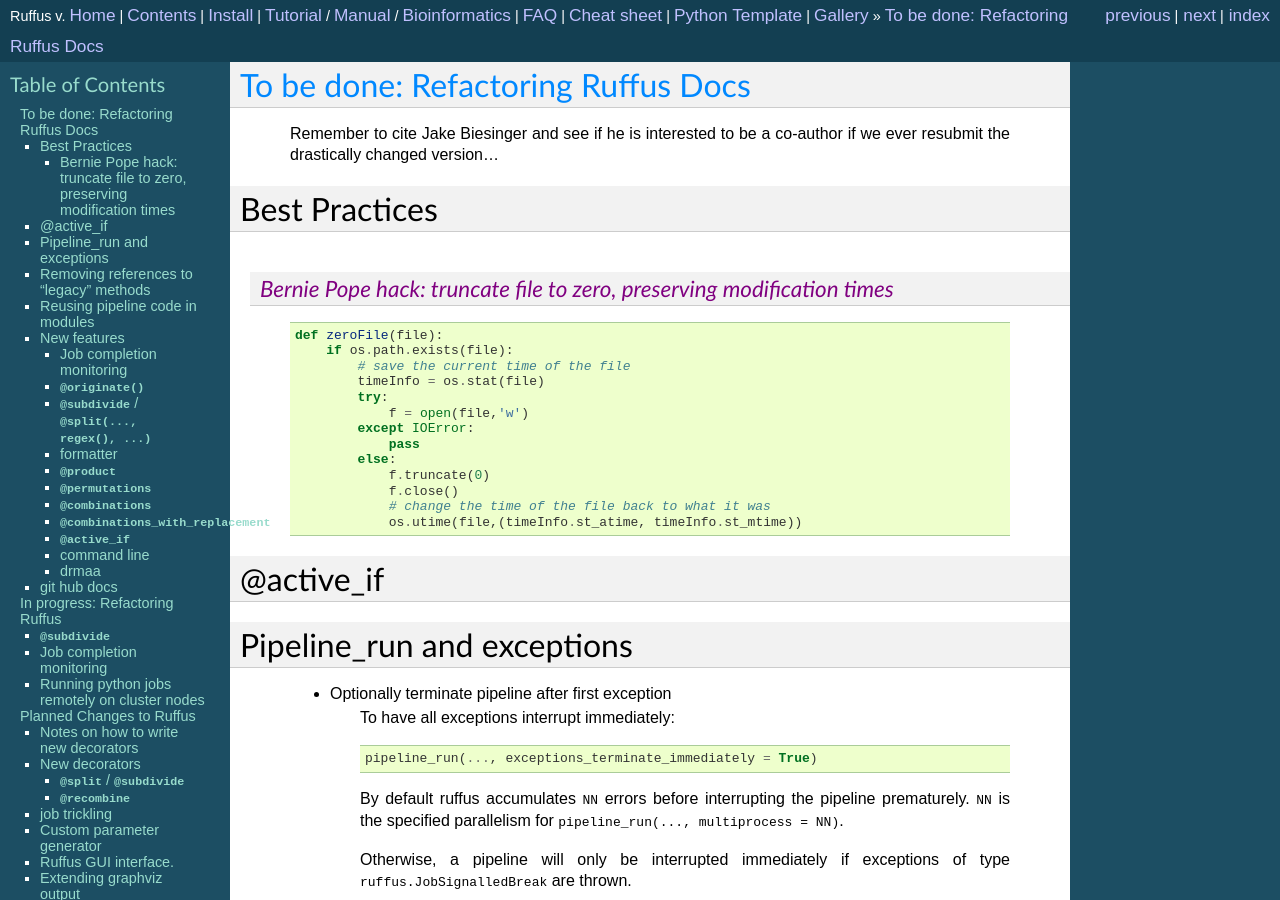
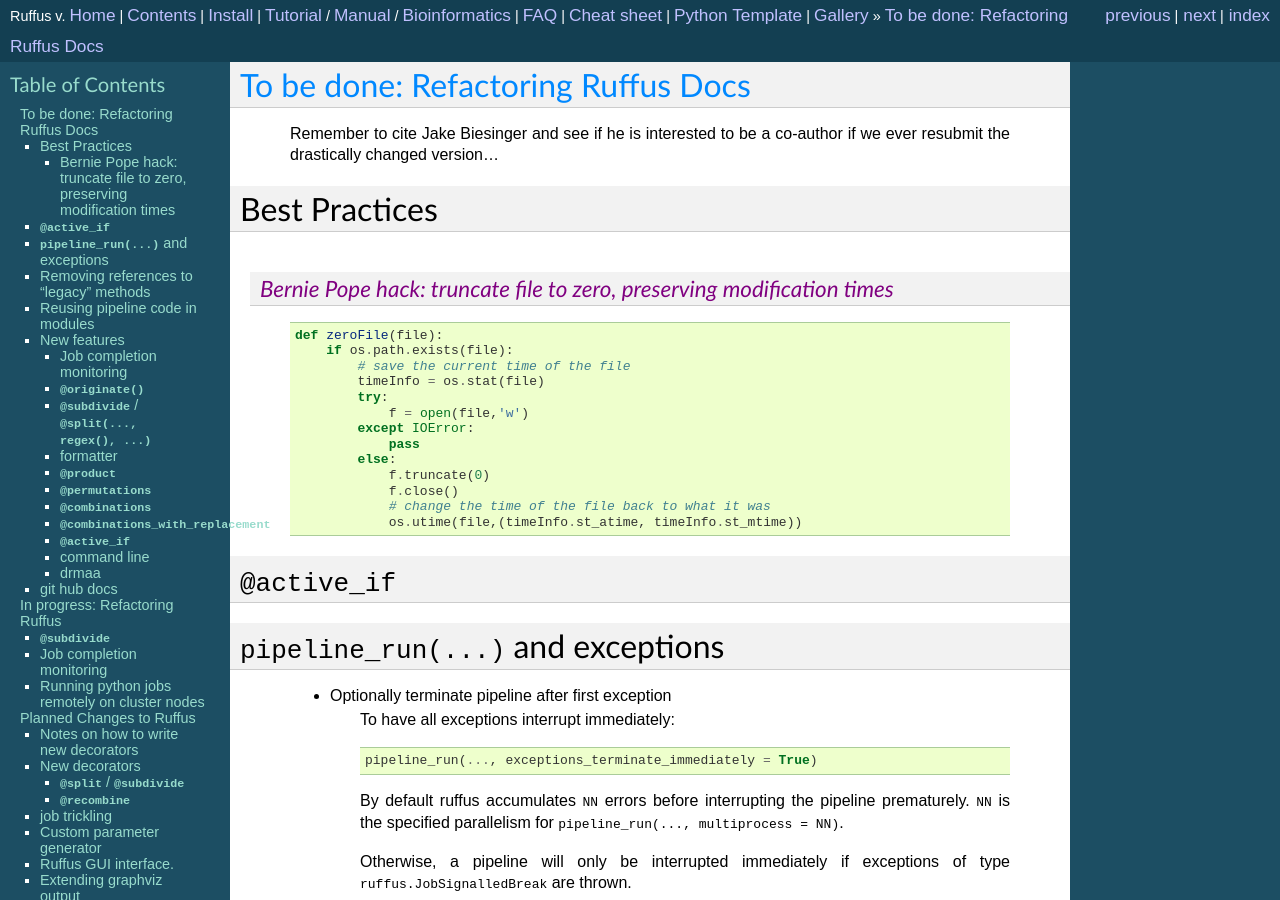
Before and after one commit to cgat-developers/ruffus, a Sphinx documentation site: the page built from doc/refactoring_ruffus_notes.rst, in a window 1280 px wide and 900 px high. Built offline with Sphinx 7.4.7, drawn with Linux system fonts in a browser that asks for light colours; the version number could not be read and is left out.

Commit message:
documentation

```diff
--- a/doc/refactoring_ruffus_notes.rst
+++ b/doc/refactoring_ruffus_notes.rst
@@ -28,11 +28,11 @@
                     os.utime(file,(timeInfo.st_atime, timeInfo.st_mtime))
 
 ***************************************
-@active_if
+``@active_if``
 ***************************************
 
 ***************************************
-Pipeline_run and exceptions
+``pipeline_run(...)`` and exceptions
 ***************************************
     * Optionally terminate pipeline after first exception
         To have all exceptions interrupt immediately::
@@ -135,8 +135,6 @@
 ***************************************
 git hub docs
 ***************************************
-
-
 
 
 ##########################################
```
